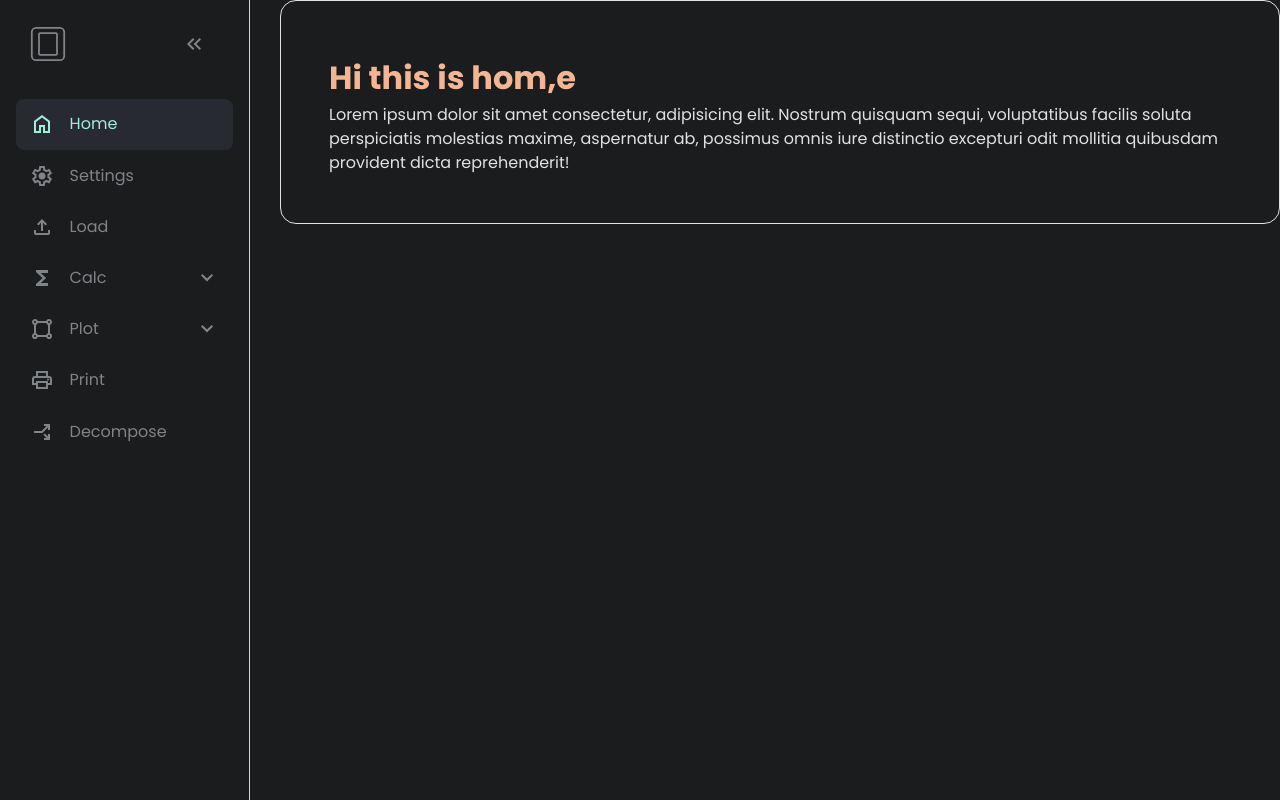
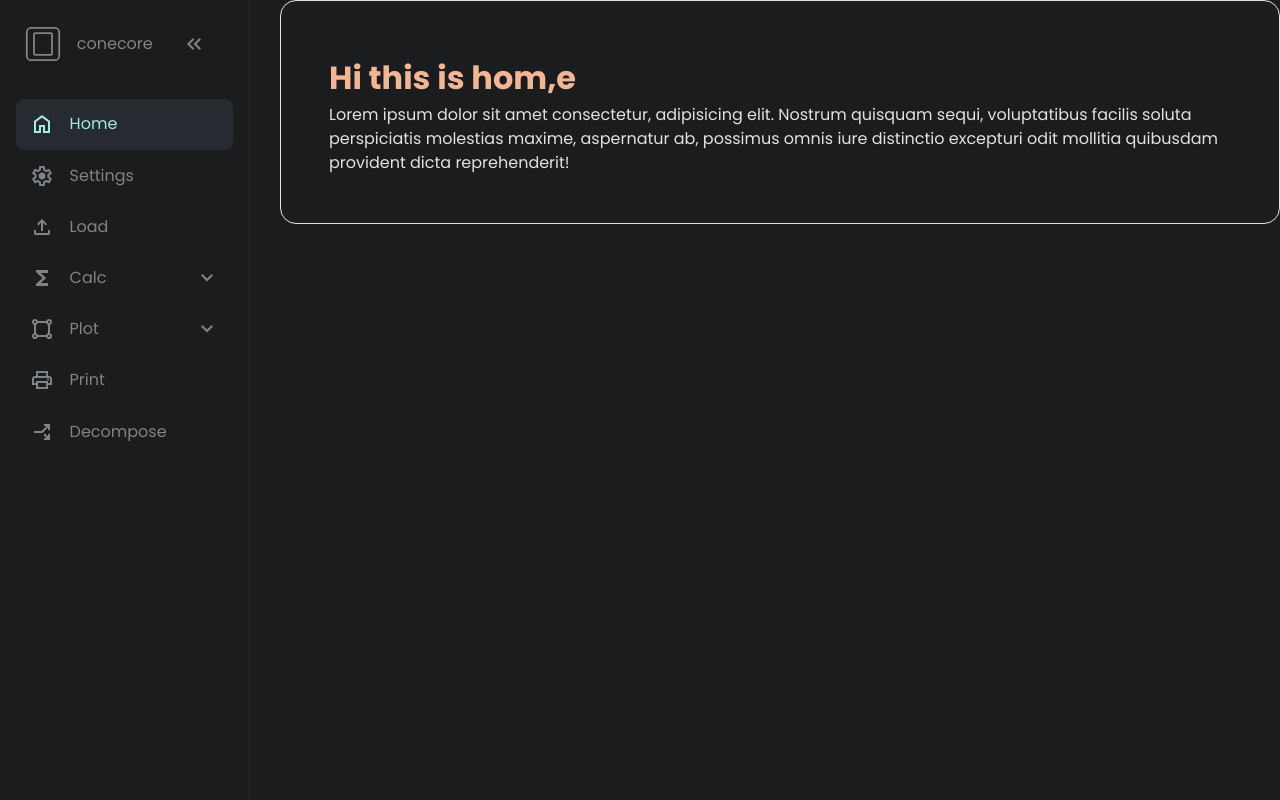
Before and after one commit to seculinus/conecore, a React (Vite) app: page / in a window 1280 px wide. Built offline with nearby package versions, Linux system fonts and the light colour scheme.

Commit message:
feat(sidebar): add sub-directory path
 -Create dropdown menus Component ; -Create Hover animations ; -Working towards Active Task

```diff
--- a/src/App.css
+++ b/src/App.css
@@ -41,8 +41,7 @@ nav{
     width:250px;
     padding:5px 1em;
     background-color: var(--main-bg-color);
-    border-right: 1px solid var(--primary-color);
-
+    border-right: 1px solid var(--hover-color);
     position:sticky;
     top:0;
     align-self: start;
@@ -77,7 +76,7 @@ nav ul li.active a{
 
 }
 
-nav a, nav .dropdwon-btn, nav .logo{
+nav a, nav .dropdwn-btn, nav .logo{
     border-radius: .5em;
     padding:.85em;
     text-decoration: none;
@@ -107,6 +106,11 @@ flex-shrink: 0;
 
 nav a:hover, nav .dropdown-btn:hover{
     background-color:  var(--hover-color);
+    color:var(--text-color);
+
+
+
+
 }
 
 nav .sub-menu{
@@ -119,12 +123,54 @@ nav .sub-menu{
     }
 }
 
+nav .sub-menu li{
+    display: flex;
+    /* border: 1px solid red; */
+
+    justify-self: flex-start;
+    /* margin-left: -10px;
+    margin-right: 20px; */
+     /* padding-left: 15px; */
+     margin-left: -10px;
+}
+
+nav.sub-menu li svg{
+
+    height:100%;
+    width:auto;
+
+}
+
+
+nav .sub-menu li  svg path {
+    fill:none;
+    stroke:var(--hover-color);
+    stroke-width: 2px;
+    /* height:100%; */
+    /* scale:2; */
+    /* transform: translateY(150%); */
+}
 nav .sub-menu.show{
     grid-template-rows: 1fr;
+    /* padding-left: 15px; */
 }
 
 .dropdown-btn svg{
     transition: 200 ms ease;
+}
+
+.dropdown-btn.rotate a svg{
+    fill:var(--text-color);
+    svg:last-child{
+
+        rotate:180deg;
+    }
+
+}
+
+.dropdown-btn.rotate > a{
+    color: var(--text-color);
+    background-color: var(--hover-color);
 }
 
 .rotate svg:last-child{
@@ -151,7 +197,7 @@ nav .sub-menu{
 }
 
 #toggle-btn:hover{
-    background-color: var(--hover-color);
+    stroke: var(--hover-color);
 }
 
 .logo{
--- /dev/null
+++ b/src/assets/icons/SubDirectoryIcon.jsx
@@ -0,0 +1,24 @@
+import * as React from "react"
+
+function SubdirectoryArrowIcon(props) {
+  return (
+    <svg
+      xmlns="http://www.w3.org/2000/svg"
+      viewBox="60.75 22.675 51.19 100.48"
+      width="48px"
+      height="51.19px"
+      xmlns:bx="https://boxy-svg.com"
+      {...props}
+    >
+      <path fill="#d8d8d8" stroke="#000" d="M60.919 22.675L60.75 123.155" />
+      <path
+        d="M60.75 33.955l.018 7.096c.019 7.097.056 21.29 8.37 28.4 8.313 7.11 24.902 7.138 33.197 7.152l8.295.014"
+        bx:d="M 60.75 33.955 U 60.861 76.533 U 110.63 76.617 1@8c1ab8ac"
+        fill="none"
+        stroke="#000"
+      />
+    </svg>
+  )
+}
+
+export default SubdirectoryArrowIcon
--- a/src/pages/Layout.jsx
+++ b/src/pages/Layout.jsx
@@ -11,48 +11,89 @@ import DecomposeIcon from '../assets/icons/DecomposeIcon';
 import ConeCoreIcon from '../assets/icons/ConeCoreIcon';
 import SingleArrowIcon from '../assets/icons/SingleArrowIcon';
 import DoubleArrowIcon from '../assets/icons/DoubleArrowIcon';
+import SubdirectoryArrowIcon from '../assets/icons/SubDirectoryIcon';
+
+
+
+const SubMenuComponent = ({noItems, isShown})=>{
+
+    const items = [];
+    for (let i = 0; i<= noItems; i++)
+        items.push(i);
+
+    return (
+        <ul className = {isShown? "sub-menu show" : "sub-menu"}>
+            <div>
+                {items.map(num =>
+                    <li key = {num}>
+                        <SubdirectoryArrowIcon></SubdirectoryArrowIcon>
+                        <a href="#">Item{num}</a>
+                    </li>
+                )}
+            </div>
+        </ul>
+    )
+}
+
+
+
+const DropDownMenuComponent = ({items, children, id}) => {
+
+    const [isShown , setShown] = useState(false);
+
+    function handleClick(){
+        setShown(!isShown);
+        // console.log(event.target.parentElement.parentElement.classList)
+        // isShown? subMenu.classList.remove("show") : subMenu.classList.add("show")
+        // event.target.parentElement.parentElement.classList.toggle('rotate')
+    }
+
+    return (
+        <li numId ={id}>
+            <button
+            className = { isShown? "dropdown-btn rotate":"dropdown-btn" }
+            onClick = {handleClick}
+            >
+                {children}
+            </button>
+            <SubMenuComponent noItems ={items} isShown={isShown}></SubMenuComponent>
+
+        </li>
+    )
+}
+
+
 const Layout = () =>{
 
     const toggleButton = document.getElementById('toggle-btn');
     const sidebar = document.getElementById('sidebar');
+
+    const [activeIndex, setActiveIndex] = useState(0);
+    const listItems = document.querySelectorAll(".navigation > li")
+
+    function handleActiveIndex(event){
+        console.log(activeIndex)
+        // listItems[activeIndex].classList.toggle('active');
+        const newIndex = event.target.parentElement.getAttribute("numid");
+        setActiveIndex(newIndex);
+        listItems[newIndex].classList.toggle('active');
+    }
 
     function toggleSideBar(){
         sidebar.classList.toggle('close');
         toggleButton.classList.toggle('rotate');
     }
 
-    const [isCalcDropped, setCalcDropped] = useState(false)
-    const [isPlotDropped, setPlotDropped] = useState(false)
-
-
-
-    // function toggleSubMenu(){
-    //      event.target.classList.toggle('show');
-    //      event.target.toggle('rotate');
-    // }
-
-    function handleCalcClick (){
-            setCalcDropped(!isCalcDropped);
-            const subMenu = document.querySelector(".sub-menu");
-            isCalcDropped? subMenu.classList.remove("show") : subMenu.classList.add("show")
-            event.target.parentElement.parentElement.classList.toggle('rotate')
-            // console.log(event.target.parentElement.parentElement.nextElementSibling)
-            // event.target.parentElement.parentElement.nextElementSibling.classList.toggle('show');
-    }
-    const handlePlotClick = ()=>{
-            setPlotDropped(!isPlotDropped);
-            const subMenu = document.querySelectorAll(".sub-menu")[1];
-            isPlotDropped? subMenu.classList.remove("show") : subMenu.classList.add("show")
-    }
-
     return(
         <>
         <nav id = 'sidebar'>
-
-        <ul className = 'navigation' >
-            {/* <div>ConeCore</div> */}
+        <ul
+        className = 'navigation'
+        onClick={handleActiveIndex}
+        >
             <li className = 'logo'>
                 <ConeCoreIcon></ConeCoreIcon>
+                conecore
                 <button
                  id = "toggle-btn"
                 onClick={toggleSideBar}
@@ -60,82 +101,66 @@ const Layout = () =>{
                     <DoubleArrowIcon ></DoubleArrowIcon>
                 </button>
             </li>
-            <li className = 'active'>
+            <li className = 'active' numId = {1}>
                 <NavLink to = '/'>
                     <HomeIcon></HomeIcon>
                     <span>Home</span>
                 </NavLink>
             </li>
 
-            <li>
+            <li numId = {2}>
                 <NavLink to = '/Settings'>
                     <SettingsIcon></SettingsIcon>
                     <span>Settings</span>
                 </NavLink>
             </li>
 
-            <li>
+            <li numId = {3}>
                 <NavLink to = '/Load'>
                     <LoadIcon></LoadIcon>
                     <span>Load</span>
                 </NavLink>
             </li>
-
-            <li>
-                <button
-                className = "dropdown-btn"
-                onClick = {handleCalcClick}
-                >
+            <DropDownMenuComponent
+                items = {3}
+                children = {
                     <NavLink to = '/Calc'>
                         <CalcIcon></CalcIcon>
                         <span>Calc</span>
                         <SingleArrowIcon></SingleArrowIcon>
                     </NavLink>
-                </button>
-                <ul className = "sub-menu">
-                    <div>
-                        <li> <a href="#">Item1</a> </li>
-                        <li> <a href="#">Item2</a> </li>
-                        <li> <a href="#">Item3</a> </li>
-                    </div>
-                </ul>
-            </li>
-            <li>
-                <button
-                className = "dropdown-btn"
-                onClick={handlePlotClick}
-                >
+                }
+                numId = {4}
+            >
+
+            </DropDownMenuComponent>
+
+            <DropDownMenuComponent
+            key = {2}
+                items = {5}
+                children = {
 
                     <NavLink to = '/Plot'>
                         <PlotIcon></PlotIcon>
                         <span>Plot</span>
                         <SingleArrowIcon></SingleArrowIcon>
                     </NavLink>
-                </button>
-                <ul className = "sub-menu">
-                    <div>
-                        <li> <a href="#">Item1</a> </li>
-                        <li> <a href="#">Item2</a> </li>
-                        <li> <a href="#">Item3</a> </li>
-                        <li> <a href="#">Item4</a> </li>
-                        <li> <a href="#">Item5</a> </li>
-                    </div>
-                </ul>
-            </li>
-            <li>
+                }
+                numId = {5}
+            ></DropDownMenuComponent>
+
+            <li numId = {6}>
                 <NavLink to = '/Print'>
                     <PrintIcon></PrintIcon>
                     <span>Print</span>
                 </NavLink>
             </li>
-            <li>
+            <li numId = {7}>
                 <NavLink to = '/Decompose'>
                     <DecomposeIcon></DecomposeIcon>
                     <span>Decompose</span>
                 </NavLink>
             </li>
-
-
         </ul>
         </nav>
         <main>
```
